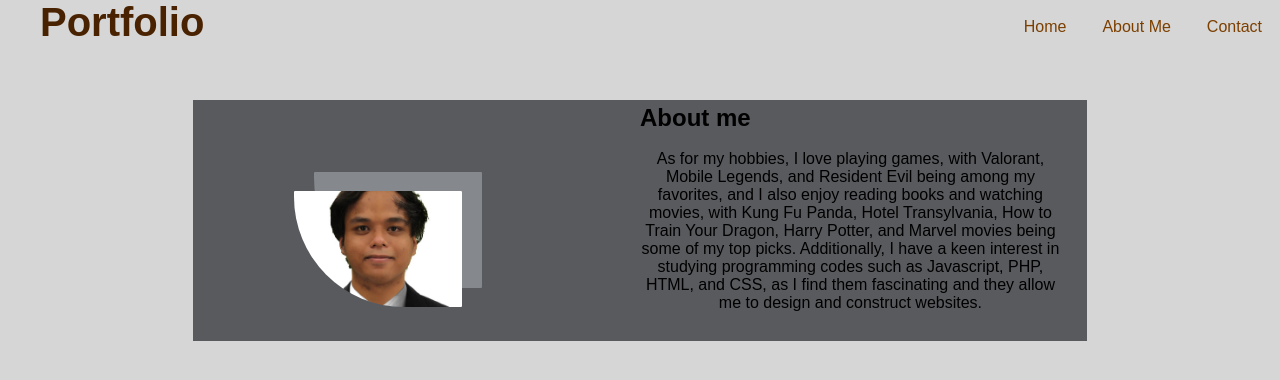
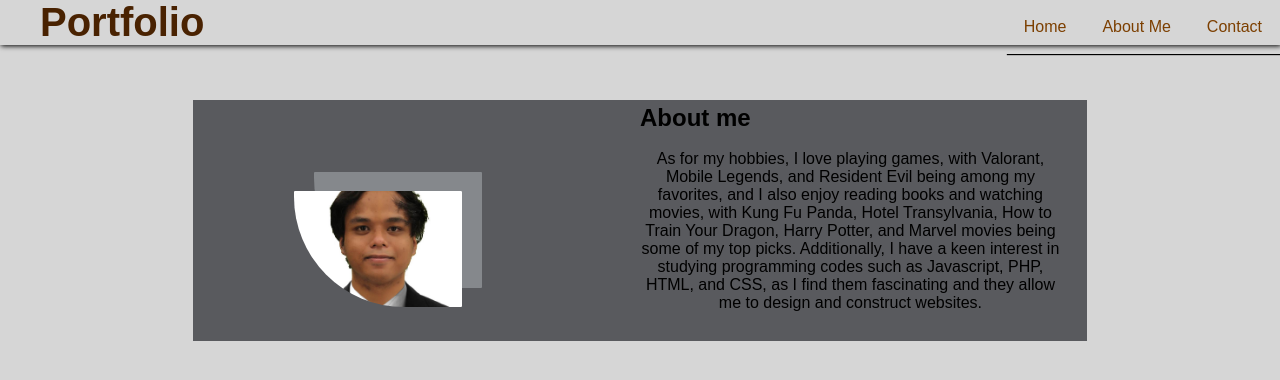
Before and after one commit to Aljayve21/MyPortfolio, a plain HTML site: page about.html in a window 1280 px wide. Drawn offline with Linux system fonts and the light colour scheme.

Commit message:
WIP update about section

```diff
--- a/css/about.css
+++ b/css/about.css
@@ -27,6 +27,8 @@ ul {
     position: sticky;
     top: 0;
     width: 100%;
+    background-color: #D6D6D6;
+    box-shadow: 1px 1px 5px 0px ;
     /* border: 1px solid red; */
 }
 
@@ -43,9 +45,11 @@ ul {
 /*nav menu*/
 .nav {
     width: 100%;
-    height: 100%;
+    height: 35%;
     position: fixed;
     overflow: hidden;
+    background-color: #D6D6D6;
+    box-shadow: 1px 1px 1px;
 }
 
 .menu a {
```
